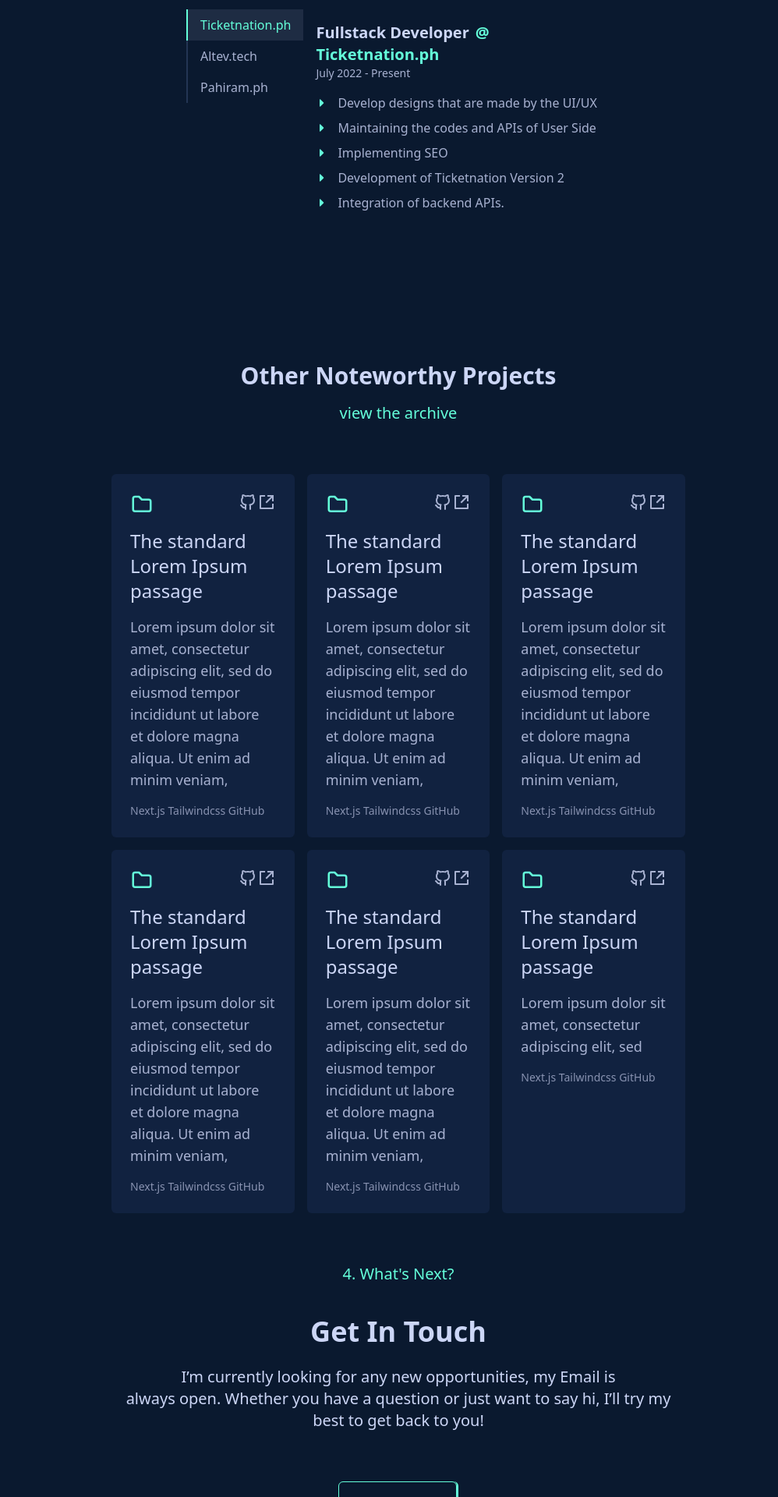
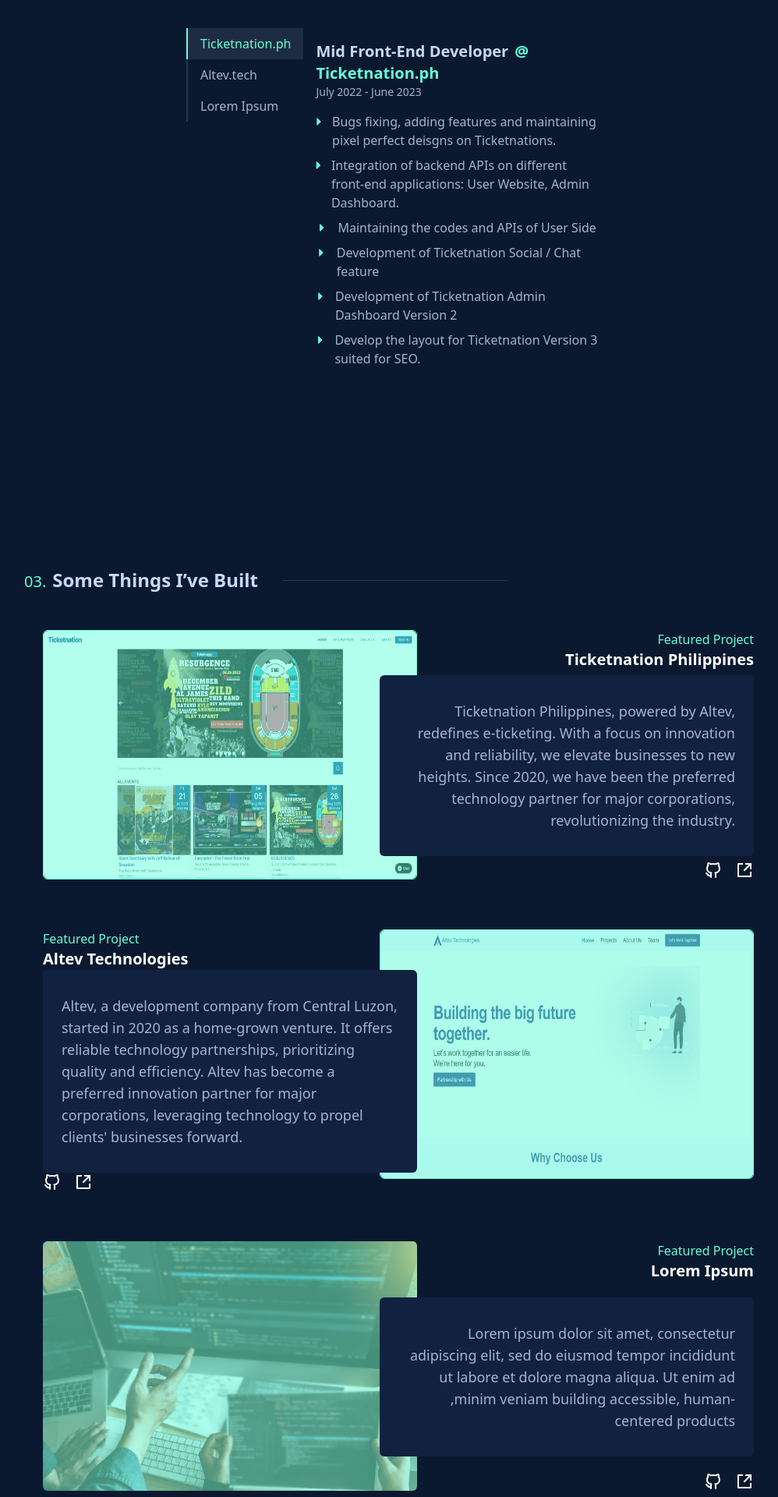
Before and after one commit to yayin07/clarence-portfolio, a Next.js app: page / in a window 1280 px wide. Shown: the part 1700-3620 px from the top of the page at 78% size, without its empty margins (129-1127 px from the left). Built offline with nearby package versions, Linux system fonts and the light colour scheme.

Commit message:
feat: work

```diff
--- a/src/app/(mainpage)/page.tsx
+++ b/src/app/(mainpage)/page.tsx
@@ -64,7 +64,7 @@
         <ExperienceCard />
 
         {/*----------------------- Worked------------------ */}
-        {/* <WorkCard /> */}
+        <WorkCard />
 
         {/*----------------------- Other------------------ */}
         <OtherCard />
--- a/src/app/components/(pages)/ExperienceCard/Tab1/index.tsx
+++ b/src/app/components/(pages)/ExperienceCard/Tab1/index.tsx
@@ -7,15 +7,25 @@
       <div className="space-y-4 text-[#a8b2d1]">
         <div>
           <h2 className="text-xl font-semibold text-[#ccd6f6]">
-            Fullstack Developer
+            Mid Front-End Developer
             <a className="text-[#64ffda] pl-2">@ Ticketnation.ph</a>
           </h2>
-          <p className="text-sm">July 2022 - Present</p>
+          <p className="text-sm">July 2022 - June 2023</p>
         </div>
         <div className="flex flex-col space-y-2">
           <div className="flex">
             <FaCaretRight className=" text-[#64ffda] mt-1 " />
-            <p className="pl-3">Develop designs that are made by the UI/UX</p>
+            <p className="pl-3">
+              Bugs fixing, adding features and maintaining pixel perfect deisgns
+              on Ticketnations.
+            </p>
+          </div>
+          <div className="flex">
+            <FaCaretRight className=" text-[#64ffda] mt-1 " />
+            <p className="pl-3">
+              Integration of backend APIs on different front-end applications:
+              User Website, Admin Dashboard.
+            </p>
           </div>
           <div className="flex">
             <FaCaretRight className=" text-[#64ffda] mt-1 " />
@@ -23,15 +33,21 @@
           </div>
           <div className="flex">
             <FaCaretRight className=" text-[#64ffda] mt-1 " />
-            <p className="pl-3">Implementing SEO</p>
+            <p className="pl-3">
+              Development of Ticketnation Social / Chat feature
+            </p>
           </div>
           <div className="flex">
             <FaCaretRight className=" text-[#64ffda] mt-1 " />
-            <p className="pl-3">Development of Ticketnation Version 2</p>
+            <p className="pl-3">
+              Development of Ticketnation Admin Dashboard Version 2
+            </p>
           </div>
           <div className="flex">
             <FaCaretRight className=" text-[#64ffda] mt-1 " />
-            <p className="pl-3">Integration of backend APIs.</p>
+            <p className="pl-3">
+              Develop the layout for Ticketnation Version 3 suited for SEO.
+            </p>
           </div>
         </div>
       </div>
--- a/src/app/components/(pages)/ExperienceCard/Tab2/index.tsx
+++ b/src/app/components/(pages)/ExperienceCard/Tab2/index.tsx
@@ -7,39 +7,45 @@
       <div className="space-y-4 text-[#a8b2d1]">
         <div>
           <h2 className="text-xl font-semibold text-[#ccd6f6]">
-            Mid Front-End Developer
+            Front-End Developer
             <a className="text-[#64ffda] pl-2">@ Altev Tech.</a>
           </h2>
-          <p className="text-sm">September 2021 - June 2022</p>
+          <p className="text-sm">June 2021 - July 2022</p>
         </div>
         <div className="flex flex-col space-y-2">
           <div className="flex">
             <FaCaretRight className=" text-[#64ffda] mt-1 " />
             <p className="pl-3">
-              Develop designs that are made by the UI/UX for the client
+              Collaborate with clients as part of our staff augmentation system,
+              providing front-end development expertise and support.
             </p>
           </div>
           <div className="flex">
             <FaCaretRight className=" text-[#64ffda] mt-1 " />
             <p className="pl-3">
-              Building of reusable codes and components for future use and easy
-              updates
+              Develop designs that are made by the UI/UX of the client.
+            </p>
+          </div>
+          <div className="flex">
+            <FaCaretRight className=" text-[#64ffda] mt-1 " />
+            <p className="pl-3">
+              Building of reusable codes and compoent for future use and easy
+              updates.
             </p>
           </div>
           <div className="flex">
             <FaCaretRight className=" text-[#64ffda] mt-1 " />
             <p className="pl-3">
               Investigation, checking logs and fixing bugs for the maintenance
-              of the website
+              of the website.
             </p>
           </div>
           <div className="flex">
             <FaCaretRight className=" text-[#64ffda] mt-1 " />
-            <p className="pl-3">Consumption of backend APIs</p>
-          </div>
-          <div className="flex">
-            <FaCaretRight className=" text-[#64ffda] mt-1 " />
-            <p className="pl-3">Creation CRUD endpoints.</p>
+            <p className="pl-3">
+              Integratiofront-end and consuption of backend APIs on the
+              front-end application
+            </p>
           </div>
         </div>
       </div>
--- a/src/app/components/(pages)/ExperienceCard/index.tsx
+++ b/src/app/components/(pages)/ExperienceCard/index.tsx
@@ -56,7 +56,7 @@
               }`}
               onClick={() => openTab("tab3")}
             >
-              Pahiram.ph
+              Lorem Ipsum
             </button>
           </div>
 
--- a/src/app/components/(pages)/WorkCard/index.tsx
+++ b/src/app/components/(pages)/WorkCard/index.tsx
@@ -1,155 +1,180 @@
 import React from "react";
 import Image from "next/image";
 import one from "../../../../../public/one.png";
-import two from "../../../../../public/two.png";
+
 import three from "../../../../../public/three.png";
+import altev from "../../../../../public/altev.png";
+import tn_phil from "../../../../../public/tn_phil.png";
+
 import { TbBrandGithub } from "react-icons/tb";
 import { RiShareBoxLine } from "react-icons/ri";
 
 const WorkCard = () => {
   return (
-    <div>
+    <>
       <div
-        className="bg-[#0a192f] m-auto max-w-[1200px] pl-64 pr-64 pb-48 pt-28  "
+        className="text-[#ccd6f6] px-12 py-28 w-full flex flex-col gap-12 m-auto max-w-[1200px] "
         id="work"
       >
-        <div className="flex flex-row space-x-2 ">
+        <div className="flex flex-row space-x-2  ">
           <div className="text-sm md:text-xl pt-1.5 md:pt-1 text-[#64ffda]">
-            02.
+            03.
           </div>
-          <div className="text-lg md:text-2xl font-bold text-[#ccd6f6] w-44 md:w-64">
+          <div className="text-xl md:text-2xl font-bold text-[#ccd6f6] w-38 md:w-72">
             Some Things I’ve Built
           </div>
-          <div className="border-t border-[#233554] w-40 md:w-60 mt-4"></div>
+          <div className="border-t border-[#233554] w-32 md:w-56 lg:w-72 mt-4"></div>
         </div>
 
-        {/* ---------IMAGE 1 ------------------------ */}
+        {/* ----cards-------- */}
+        <div className="flex flex-col gap-16">
+          <div className="relative w-full   text-white grid grid-cols-12 rounded-md   ">
+            <div className="col-span-12 md:col-span-6 md:z-0  md:translate-x-6 md:h-[20em] h-[25em] border-[#64ffda] md:border rounded-md hover:border-0  ">
+              <a
+                href="https://www.ticketnation.ph/"
+                className="absolute  rounded-md w-full h-full bg-[#64ffda]/70 md:bg-[#64ffda]/50 hover:bg-transparent transition-colors duration-300"
+              ></a>
 
-        <div className="pt-12 text-white space-y-28">
-          <div className="flex">
-            <div>
-              <Image className="w-18 h-96 rounded-md " src={one} alt="one" />
-            </div>
-            <div className=" bg-slate-800 w-[630px] absolute pt-8 pb-8 pr-8 mt-28 ml-[550px] text-right space-y-1 rounded-md">
-              <p>A minimal, dark blue theme for VS Code, Sublime Text, Atom,</p>
-              <p>iTerm, and more. Available on Visual Studio Marketplace</p>
-              <p> Package Control, Atom Package Manager, and npm.</p>
+              <Image
+                src={tn_phil}
+                alt="ticketnation"
+                className="w-full h-full rounded-md"
+              />
             </div>
 
-            <div className=" w-[630px] absolute  pt-6 ml-[550px] text-right space-y-1 rounded-md">
-              <p className="text-emerald-400">Featured Project</p>
-              <h1 className="text-3xl">Halcyon Theme</h1>
-            </div>
+            <div className="col-span-12 md:col-span-6 md:z-10  absolute md:static  w-full py-4 md:py-0 px-6 md:px-0  rounded-md bg-[#233554]/80 md:bg-transparent h-full  md:-translate-x-6 flex flex-col justify-between">
+              <div className="flex md:justify-end">
+                <div className="flex-col md:text-right space-y-4">
+                  <div className="text-[#64ffda]">Featured Project</div>
+                  <a
+                    href="https://www.ticketnation.ph/"
+                    className="text-xl font-semibold hover:text-[#64ffda]"
+                  >
+                    Ticketnation Philippines
+                  </a>
+                </div>
+              </div>
+              <div className="md:bg-[#112240] flex md:justify-end py-8 md:pr-6 rounded-md md:text-right md:px-6 text-lg text-[#a8b2d1]">
+                <p>
+                  Ticketnation Philippines, powered by Altev, redefines
+                  e-ticketing. With a focus on innovation and reliability, we
+                  elevate businesses to new heights. Since 2020, we have been
+                  the preferred technology partner for major corporations,
+                  revolutionizing the industry.
+                </p>
+              </div>
+              <div className="flex md:justify-end">
+                <div className="flex gap-4">
+                  <div className="hover:text-[#64ffda] text-2xl">
+                    <TbBrandGithub />
+                  </div>
 
-            <div className=" w-[630px] absolute  pt-72  ml-[550px]   rounded-md text-right ">
-              <div className="flex justify-end space-x-4">
-                <p>VS Code</p>
-                <p>Sublime Text</p>
-                <p>Atom </p>
-                <p>iTerm2 </p>
-                <p> Hyper</p>
-              </div>
-
-              <div className="pt-4 flex justify-end text-2xl space-x-4">
-                <div>
-                  <TbBrandGithub />
-                </div>
-                <div>
-                  <RiShareBoxLine />
+                  <div className="hover:text-[#64ffda] text-2xl">
+                    <RiShareBoxLine />
+                  </div>
                 </div>
               </div>
             </div>
           </div>
+          {/* --------2-- */}
+          <div className="relative w-full   text-white grid grid-cols-12 rounded-md  ">
+            <div className="col-span-12 md:col-span-6 md:z-10 z-10 absolute md:static py-4 md:py-0 px-6 md:px-0  rounded-md  transform md:translate-x-6 w-full bg-[#233554]/80 md:bg-transparent  h-full flex flex-col justify-between">
+              <div className="flex justify-start">
+                <div className="flex-col space-y-4">
+                  <div className="text-[#64ffda]">Featured Project</div>
+                  <a
+                    href="https://altev.tech/"
+                    className="text-xl font-semibold hover:text-[#64ffda]"
+                  >
+                    Altev Technologies
+                  </a>
+                </div>
+              </div>
+              <div className="md:bg-[#112240]  flex justify-start py-8 md:pl-6 rounded-md md:px-6 text-lg text-[#a8b2d1]">
+                <p>
+                  Altev, a development company from Central Luzon, started in
+                  2020 as a home-grown venture. It offers reliable technology
+                  partnerships, prioritizing quality and efficiency. Altev has
+                  become a preferred innovation partner for major corporations,
+                  leveraging technology to propel clients' businesses forward.
+                </p>
+              </div>
+              <div className="flex justify-start">
+                <div className="flex gap-4">
+                  <div className="hover:text-[#64ffda] text-2xl">
+                    <TbBrandGithub />
+                  </div>
 
-          {/* -----------------------image 2------------------------ */}
-          <div className=" flex justify-end">
-            <div>
-              <Image className="w-18 h-96" src={two} alt="two" />
-            </div>
-            <div className=" bg-slate-800 w-[630px] mt-28 absolute mr-[550px] pt-8 pb-8 pl-8 ">
-              <p>
-                A web app for visualizing personalized Spotify data. View your
-              </p>
-              <p>
-                top artists, top tracks, recently played tracks, and detailed
-                audio
-              </p>
-              <p>
-                information about each track. Create and save new playlists of
-              </p>
-              <p>
-                recommended tracks based on your existing playlists and more.
-              </p>
-            </div>
-
-            <div className=" w-[630px] absolute mr-[550px] pt-6  ">
-              <p className="text-emerald-400">Featured Project</p>
-              <h1 className="text-3xl"> Spotify Profile</h1>
-            </div>
-
-            <div className=" w-[630px]  absolute mr-[550px] pt-72 ">
-              <div className="flex  pb-4 pt-4 space-x-4">
-                <p>VS Code</p>
-                <p>Sublime Text</p>
-                <p>Atom </p>
-                <p>iTerm2 </p>
-                <p> Hyper</p>
-              </div>
-              <div className=" flex text-2xl  space-x-4">
-                <div>
-                  <TbBrandGithub />
-                </div>
-                <div>
-                  <RiShareBoxLine />
+                  <div className="hover:text-[#64ffda] text-2xl">
+                    <RiShareBoxLine />
+                  </div>
                 </div>
               </div>
             </div>
+
+            <div className="col-span-12 md:col-span-6 md:z-0   md:-translate-x-6 md:h-[20em] h-[25em] border-[#64ffda] md:border rounded-md hover:border-0 ">
+              <a
+                href="https://altev.tech/"
+                className=" absolute  w-full h-full rounded-md bg-[#64ffda]/70 md:bg-[#64ffda]/50  hover:bg-transparent transition-colors duration-300"
+              ></a>
+              <Image
+                src={altev}
+                alt="one"
+                className="w-full h-full rounded-md"
+              />
+            </div>
           </div>
+          {/* ----3-------- */}
+          <div className="relative w-full   text-white grid grid-cols-12 rounded-md   ">
+            <div className="col-span-12 md:col-span-6 md:z-0  md:translate-x-6 md:h-[20em] h-[25em]  rounded-md  ">
+              <a
+                href="https://www.clarencecabiles.com/"
+                className="absolute  rounded-md w-full h-full bg-[#64ffda]/70 md:bg-[#64ffda]/50 hover:bg-transparent transition-colors duration-300"
+              ></a>
 
-          {/* -------------------------image 3 --------------------- */}
-
-          <div className=" w-[630px] absolute ml-[550px]  text-right space-y-1 rounded-md pb-4">
-            <p className="text-emerald-400">Featured Project</p>
-            <h1 className="text-xl ">Build a Spotify Connected App</h1>
-          </div>
-          <div className="flex">
-            <div>
               <Image
-                className="w-18 h-96  rounded-md"
                 src={three}
-                alt="three"
+                alt="test"
+                className="w-full h-full rounded-md"
               />
             </div>
 
-            <div className=" bg-slate-800 w-[630px] absolute pt-8 pb-8 pr-8 mt-24 ml-[550px] text-right space-y-1 rounded-md">
-              <div>
-                <p>Having struggled with understanding how the Spotify OAuth</p>
-                <p>flow works, I made the course I wish I could have had.</p>
-                <p className="pt-2">
-                  Unlike tutorials that only cover a few concepts and leave you
+            <div className="col-span-12 md:col-span-6 md:z-10  absolute md:static  w-full py-4 md:py-0 px-6 md:px-0  rounded-md bg-[#233554]/80 md:bg-transparent h-full  md:-translate-x-6 flex flex-col justify-between">
+              <div className="flex md:justify-end">
+                <div className="flex-col md:text-right space-y-4">
+                  <div className="text-[#64ffda]">Featured Project</div>
+                  <a
+                    href="https://www.clarencecabiles.com/"
+                    className="text-xl font-semibold hover:text-[#64ffda]"
+                  >
+                    Lorem Ipsum
+                  </a>
+                </div>
+              </div>
+              <div className="md:bg-[#112240] flex md:justify-end py-8 md:pr-6 rounded-md md:text-right md:px-6 text-lg text-[#a8b2d1]">
+                <p>
+                  Lorem ipsum dolor sit amet, consectetur adipiscing elit, sed
+                  do eiusmod tempor incididunt ut labore et dolore magna aliqua.
+                  Ut enim ad ,minim veniam building accessible, human-centered
+                  products
                 </p>
-                <p>with half-baked GitHub repositories, this course covers</p>
               </div>
+              <div className="flex md:justify-end">
+                <div className="flex gap-4">
+                  <div className="hover:text-[#64ffda] text-2xl">
+                    <TbBrandGithub />
+                  </div>
 
-              <div className=" w-[630px] absolute  pt-16  pb-12 rounded-md ">
-                <div className="flex justify-end space-x-4">
-                  <p>React Express</p>
-                  <p>Spotify</p>
-                  <p>API</p>
-                  <p> Styled </p>
-                  <p>Components</p>
-                </div>
-                <div className="text-xl flex justify-end ">
-                  <h1 className="border w-36 text-center rounded-md p-2 mt-8 text-[#64ffda] border-[#64ffda]">
-                    Learn More
-                  </h1>
+                  <div className="hover:text-[#64ffda] text-2xl">
+                    <RiShareBoxLine />
+                  </div>
                 </div>
               </div>
             </div>
           </div>
         </div>
       </div>
-    </div>
+    </>
   );
 };
 
```
Also changed, not shown: src/app/components/(pages)/AboutCard/index.tsx (+8 -0 lines), src/app/components/(pages)/ExperienceCard/Tab3/index.tsx (+23 -6 lines), public/altev.png (added), public/tn_phil.png (added).
